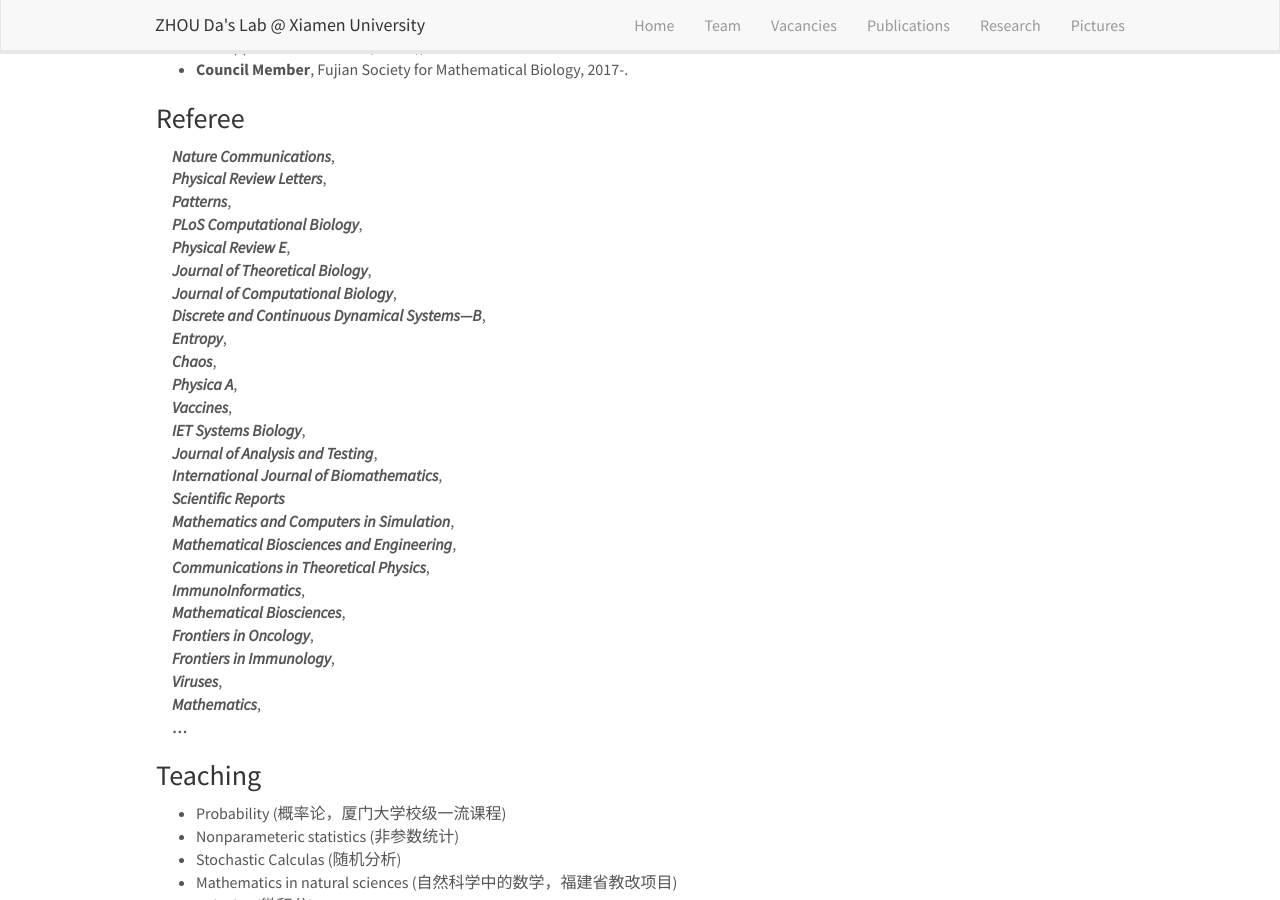
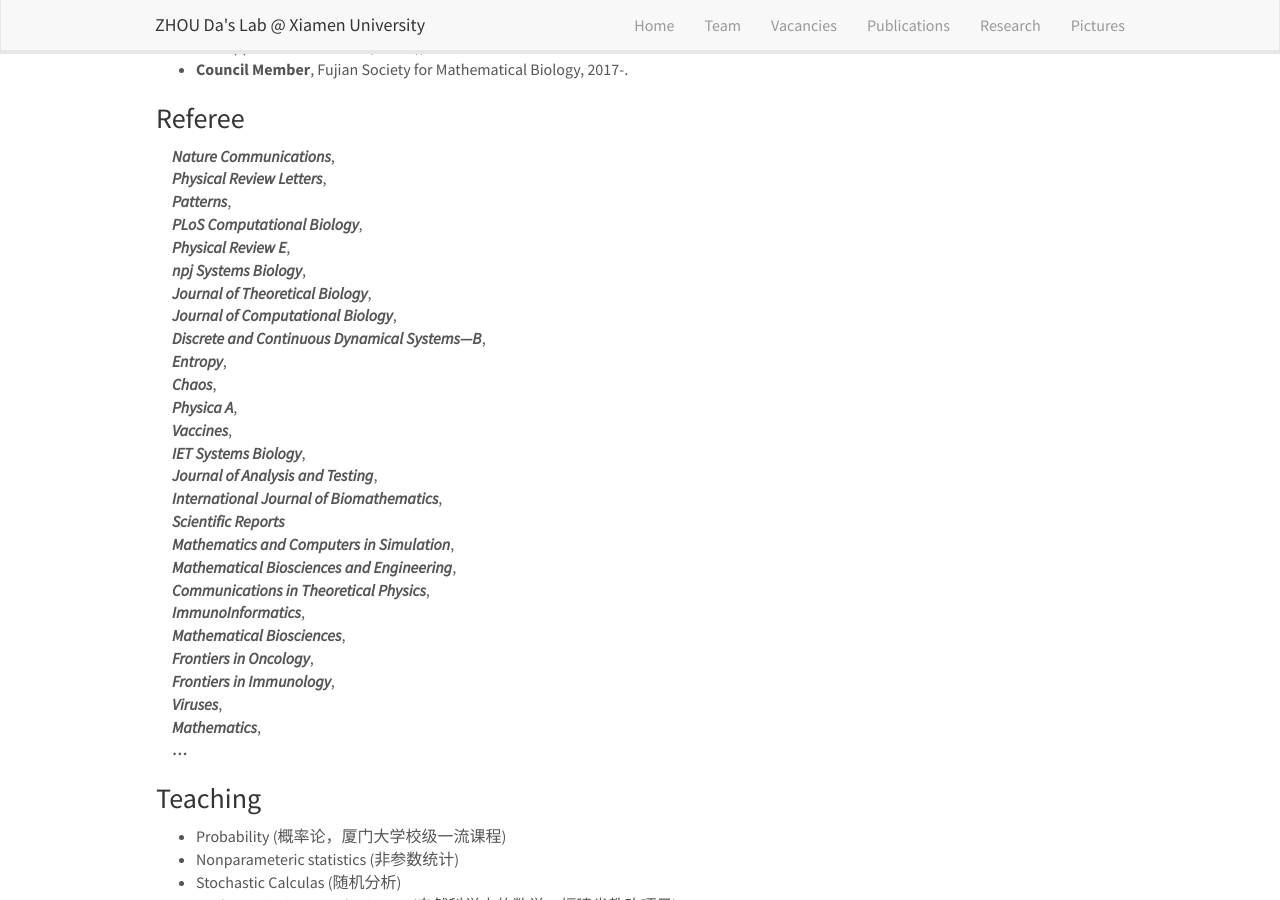
Before and after one commit to ZhouDaLab/zhoudalab.github.io, a Jekyll site: the page built from _pages/home.md, in a window 1280 px wide and 900 px high, scrolled down 1604 px. Built offline with Jekyll 4.4.1, drawn with Linux system fonts in a browser that asks for light colours; nearby versions of some CDN libraries.

Commit message:
Update home.md

```diff
--- a/_pages/home.md
+++ b/_pages/home.md
@@ -70,6 +70,7 @@ Email：zhouda@xmu.edu.cn
 &emsp;***Patterns***,
 &emsp;***PLoS Computational Biology***,
 &emsp;***Physical Review E***,
+&emsp;***npj Systems Biology***,
 &emsp;***Journal of Theoretical Biology***,
 &emsp;***Journal of Computational Biology***,
 &emsp;***Discrete and Continuous Dynamical Systems—B***,
```
